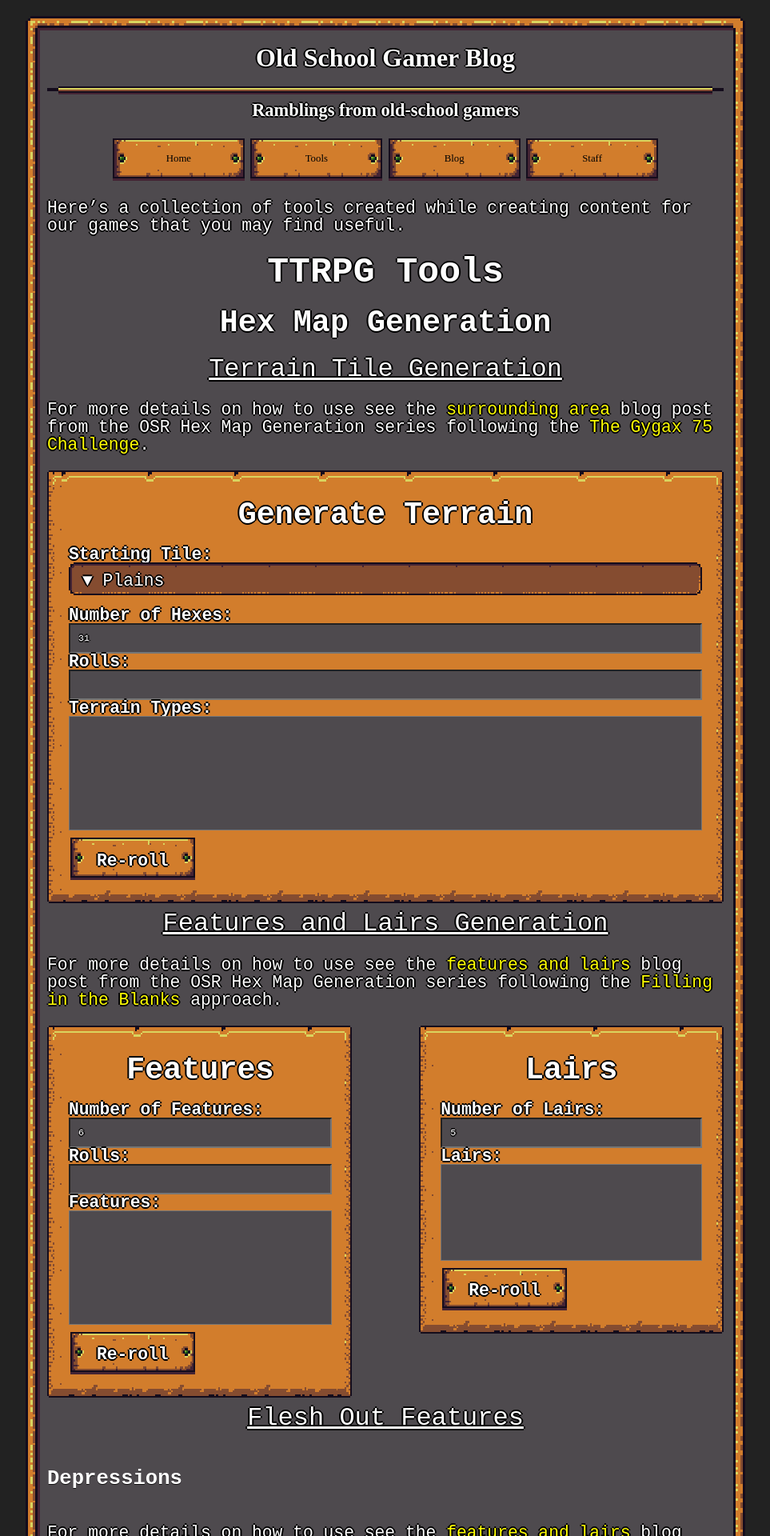
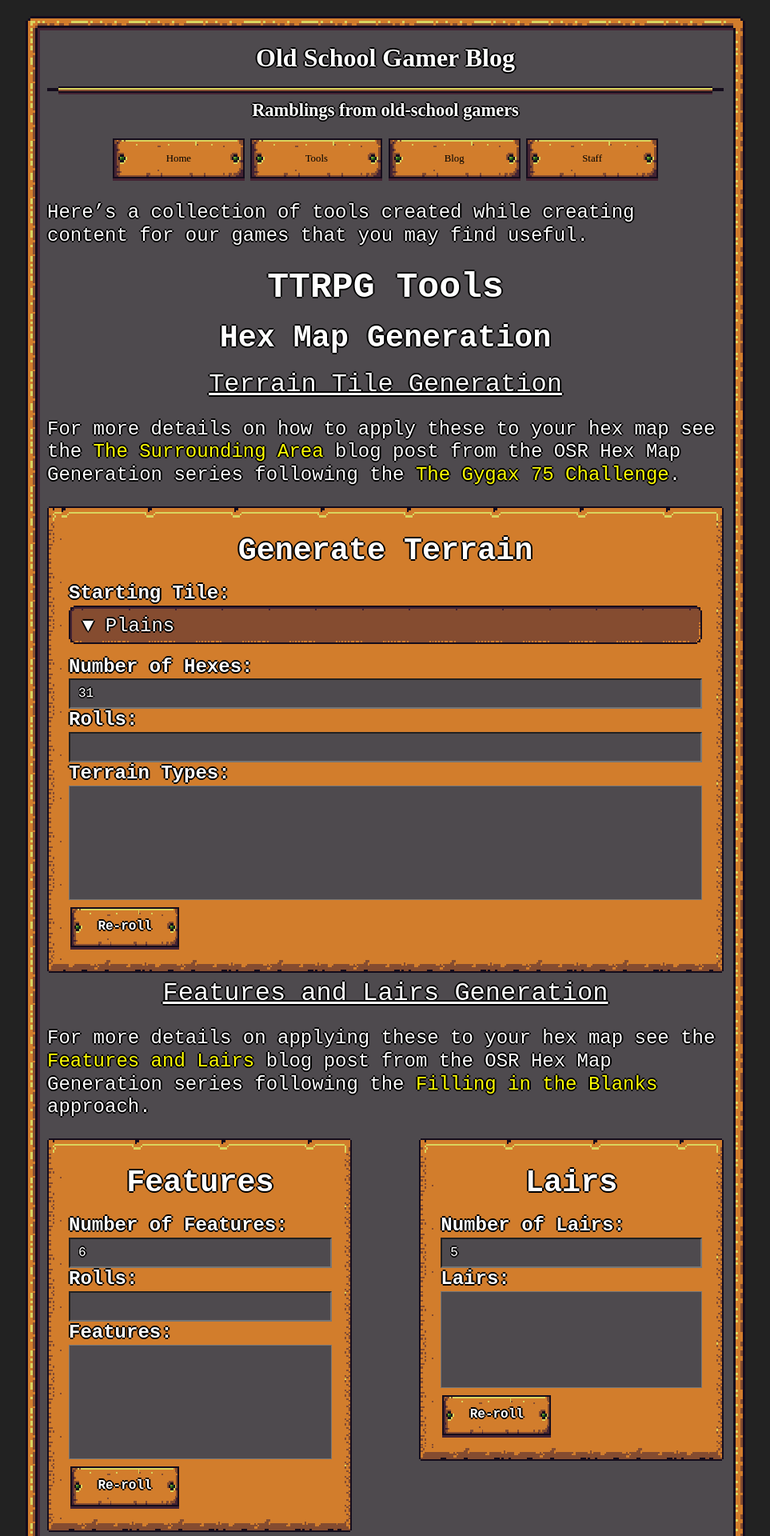
Before and after one commit to jstoops/jstoops.github.io, a Jekyll site: the page built from tools.md, in a window 1280 px wide. Shown: the top 1920 px of the page at 80% size, without its empty margins (158-1121 px from the left). Built offline with Jekyll 4.4.1, drawn with Linux system fonts in a browser that asks for light colours; some web fonts are replaced; some of the changed text lies outside the part shown.

Commit message:
Update styling of form inputs and tables

```diff
--- a/assets/css/styles.css
+++ b/assets/css/styles.css
@@ -3,49 +3,6 @@
     padding-top: 20px;
     padding-bottom: 20px;
     text-shadow: 0 1px 0 rgba(0, 0, 0, 0.8);
-}
-
-ul li {
-    list-style-position: inside;
-    list-style: disc;
-    padding-left: 20px;
-}
-
-h1 {
-    font-size:150%;
-}
-
-pre {
-    color: #ffffff;
-    font-size:80%;
-}
-
-table, th, td {
-    border: 1px solid #f0f0f0;
-}
-
-th, td {
-  padding-top: 2px;
-  padding-right: 5px;
-  padding-bottom: 2px;
-  padding-left: 5px;
-}
-
-table {
-    border-collapse: collapse;
-    background: url(../../assets/img/select-background-image.png) center;
-    background-clip: padding-box;
-    background-origin: padding-box;
-}
-
-thead th, tbody tr:nth-child(even) {
-    background: url(../../assets/img/background-image-golden2.png) center;
-    background-clip: padding-box;
-    background-origin: padding-box;
-}
-
-td:first-child {
-  font-weight: bold;
 }
 
 .inner {
@@ -55,6 +12,51 @@
     min-width: 740px;
     max-width: 900px;
     margin: 0 auto;
+}
+
+#page-content ul li {
+    list-style-position: inside;
+    list-style: disc;
+    padding-left: 20px;
+}
+
+#page-content h1 {
+    font-size:150%;
+}
+
+#page-content pre {
+    color: #ffffff;
+    font-size:80%;
+}
+
+#page-content table, th, td {
+    border: 1px solid #f0f0f0;
+}
+
+#page-content th, td {
+    padding-top: 2px;
+    padding-right: 5px;
+    padding-bottom: 2px;
+    padding-left: 5px;
+    font-size: 1rem;
+    line-height: normal;
+}
+
+#page-content table {
+    border-collapse: collapse;
+    background: url(../../assets/img/select-background-image.png) center;
+    background-clip: padding-box;
+    background-origin: padding-box;
+}
+
+#page-content thead th, tbody tr:nth-child(even) {
+    background: url(../../assets/img/background-image-golden2.png) center;
+    background-clip: padding-box;
+    background-origin: padding-box;
+}
+
+#page-content td:first-child {
+    font-weight: bold;
 }
 
 #page-content * {
@@ -90,8 +92,9 @@
     font-size:200%;
 }
 
-#page-content p, #page-content a, #page-content li, #page-content label, #page-content th, #page-content td {
-    font-size: 16pt;
+#page-content p, #page-content a, #page-content li, #page-content label {
+    font-size: 1.5rem;
+    line-height: 1.2;
 }
 
 #page-content label, #page-content button {
@@ -112,10 +115,10 @@
     border-width: 15px;
 }
 
-.rpgui-content .roll-results textarea {
-  height: fit-content;
+#page-content input, #page-content textarea, #page-content select, #page-content button p {
+    font-size: 1rem;
 }
 
-input.my-slider {
-    cursor: url(../img/cursor/point.png) 10 0,auto;
+#page-content textarea {
+    height: fit-content;
 }
--- a/assets/js/scripts.js
+++ b/assets/js/scripts.js
@@ -282,6 +282,18 @@
   output.value = "Unknown";
 }
 
+function elevationChangeHigherLower(displayElement) {
+  const output = document.getElementById(displayElement);
+  const noSides = 6;
+  result = rollDice(noSides);
+  if (result < 4) {
+    output.value = "Higher than the surrounding land";
+  }
+  else {
+    output.value = "Lower than the surrounding land";
+  }
+}
+
 const elevationChangeAmountRanges = [
   { min: 1, max: 60, text: "The land is YARDS lower or higher than the surrounding area.", noDice: 5, noSides: 20, multipliedBy: 1 },
   { min: 61, max: 75, text: "The land is YARDS lower or higher than the surrounding area", noDice: 1, noSides: 6, multipliedBy: 100 },
--- a/tools.md
+++ b/tools.md
@@ -10,7 +10,7 @@
 
 ### Terrain Tile Generation
 
-For more details on how to use see the <a href="2025/07/26/osr-hex-gen-surrounding-area.html">surrounding area</a> blog post from the OSR Hex Map Generation series following the [The Gygax 75 Challenge](https://archive.org/details/the-gygax-75-challenge-ttrpg-worldbuilding-resource).
+For more details on how to apply these to your hex map see the <a href="2025/07/26/osr-hex-gen-surrounding-area.html">The Surrounding Area</a> blog post from the OSR Hex Map Generation series following the [The Gygax 75 Challenge](https://archive.org/details/the-gygax-75-challenge-ttrpg-worldbuilding-resource).
 
 <div class="roll-results rpgui-container framed-golden-2" style="position:relative; width:100%; height:auto; display:inline-block">
     <h2>Generate Terrain</h2>
@@ -35,7 +35,7 @@
 
 ### Features and Lairs Generation
 
-For more details on how to use see the <a href="2025/07/27/osr-hex-gen-features-lairs.html">features and lairs</a> blog post from the OSR Hex Map Generation series following the [Filling in the Blanks](https://www.drivethrurpg.com/en/product/325708/filling-in-the-blanks) approach.
+For more details on applying these to your hex map see the <a href="2025/07/27/osr-hex-gen-features-lairs.html">Features and Lairs</a> blog post from the OSR Hex Map Generation series following the [Filling in the Blanks](https://www.drivethrurpg.com/en/product/325708/filling-in-the-blanks) approach.
 
 <div class="roll-results rpgui-container framed-golden-2" style="float:left; width: 45%; padding-right: 10px; position:relative; height:auto; display:inline-block">
    <h2>Features</h2>
@@ -56,14 +56,15 @@
 
 #### Flesh Out Features
 
-##### Depressions
+##### Change in Elevation
 
-For more details on how to use see the <a href="2025/07/27/osr-hex-gen-features-lairs.html">features and lairs</a> blog post from the OSR Hex Map Generation series following the [Filling in the Blanks](https://www.drivethrurpg.com/en/product/325708/filling-in-the-blanks) approach.
+For more details on changes in elevation see the Depressions section of Flesh Out the Features in <a href="2025/07/27/osr-hex-gen-features-lairs.html">features and lairs</a> blog post from the OSR Hex Map Generation series following the [Filling in the Blanks](https://www.drivethrurpg.com/en/product/325708/filling-in-the-blanks) approach.
 
 <div class="roll-results rpgui-container framed-golden-2" style="width: 100%; position:relative; height:auto; display:inline-block">
-    <h2>Depression details</h2>
+    <h2>Elevation Changes</h2>
     <input id="elevation-change-reason" placeholder="Why did the elevation change?" style="width: 78%" /> <button onClick="elevationChangeReason('elevation-change-reason')" class="rpgui-button" type="button"><p>Re-roll</p></button>
-    <input id="elevation-change-amount" placeholder="Lower by how much?" style="width: 78%" /> <button onClick="elevationChangeAmount('elevation-change-amount')" class="rpgui-button" type="button"><p>Re-roll</p></button>
+    <input id="elevation-change-higher-lower" placeholder="Is the elevation higher or lower than the surrounding land?" style="width: 78%" /> <button onClick="elevationChangeHigherLower('elevation-change-higher-lower')" class="rpgui-button" type="button"><p>Re-roll</p></button>
+    <input id="elevation-change-amount" placeholder="Higher or lower by how much?" style="width: 78%" /> <button onClick="elevationChangeAmount('elevation-change-amount')" class="rpgui-button" type="button"><p>Re-roll</p></button>
     <input id="elevation-change-area" placeholder="How large is the area with changed terrain?" style="width: 78%" /> <button onClick="elevationChangeArea('elevation-change-area')" class="rpgui-button" type="button"><p>Re-roll</p></button>
     <input id="elevation-change-difference" placeholder="Is the terrain different than the surrounds?" style="width: 78%" /> <button onClick="elevationChangeDifference('elevation-change-difference')" class="rpgui-button" type="button"><p>Re-roll</p></button>
 </div>
```
Also changed, not shown: 6 other files.
